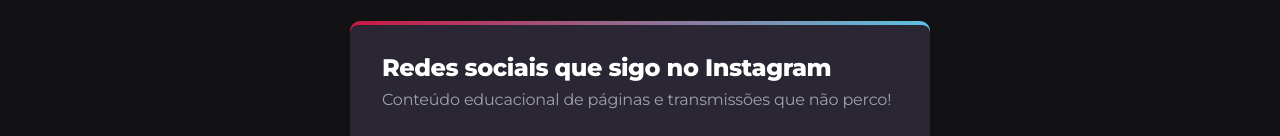
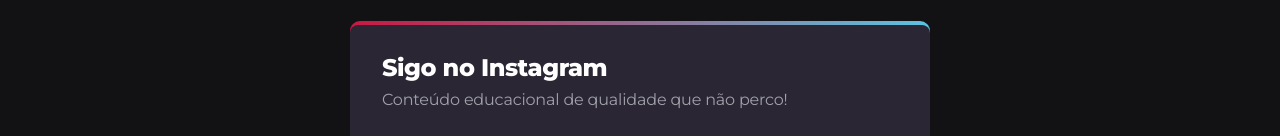
Before and after one commit to sidneinicoletti-dev/nlw-esports-explorer-desafio, a plain HTML site: page index.html in a window 1280 px wide. Shown: the part 483-619 px from the top of the page. Drawn offline with Linux system fonts and the light colour scheme; grey boxes are pictures that could not be loaded.

Commit message:
Atualização da descrição das redes sociais.

```diff
--- a/index.html
+++ b/index.html
@@ -70,8 +70,8 @@
 
             <section>
                 <div>
-                    <h2>Redes sociais que sigo no Instagram</h2>
-                    <p>Conteúdo educacional de páginas e transmissões que não perco!</p>
+                    <h2>Sigo no Instagram</h2>
+                    <p>Conteúdo educacional de qualidade que não perco!</p>
                     <ul class="channel-list">
                         <li>
                             <a
```
